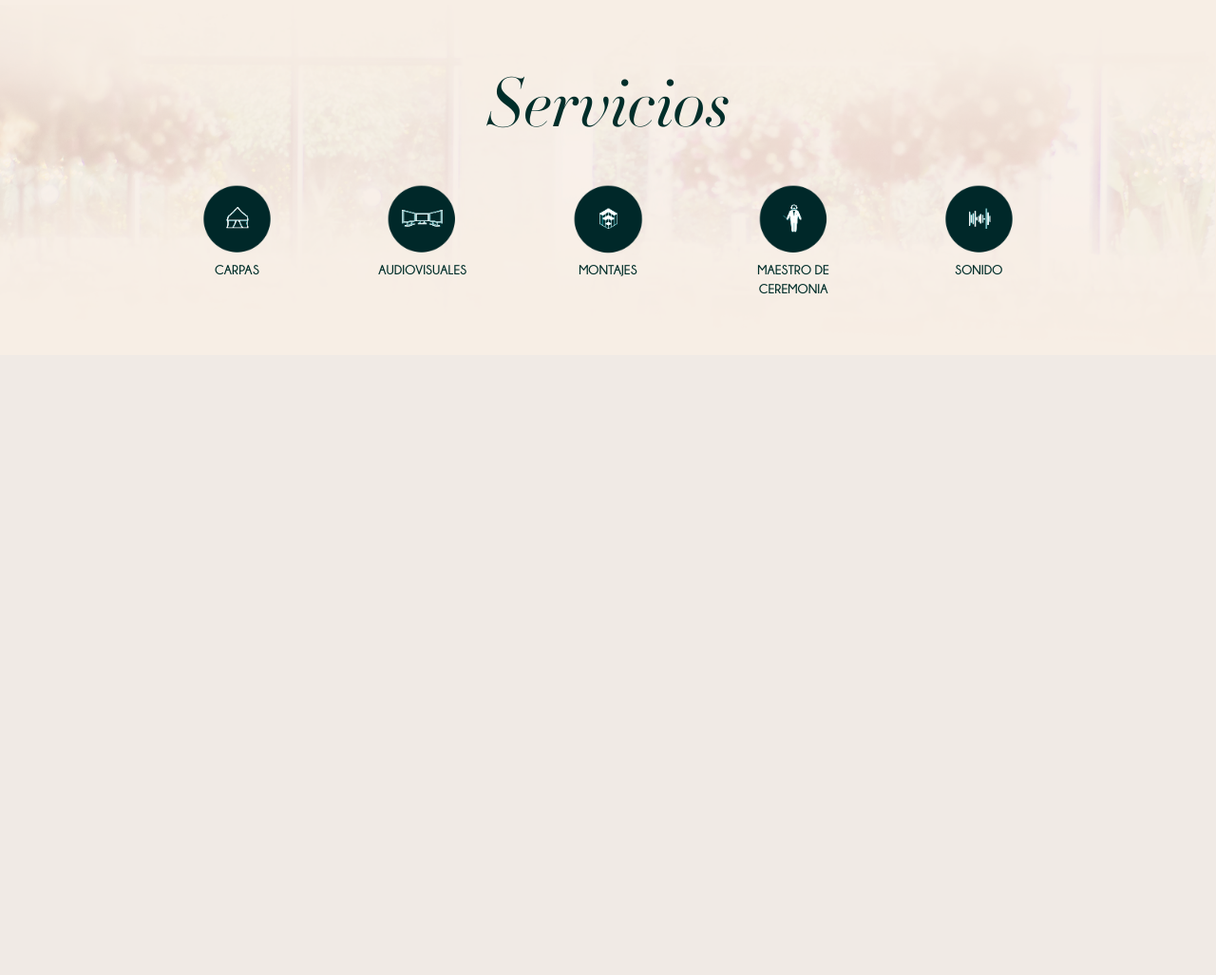
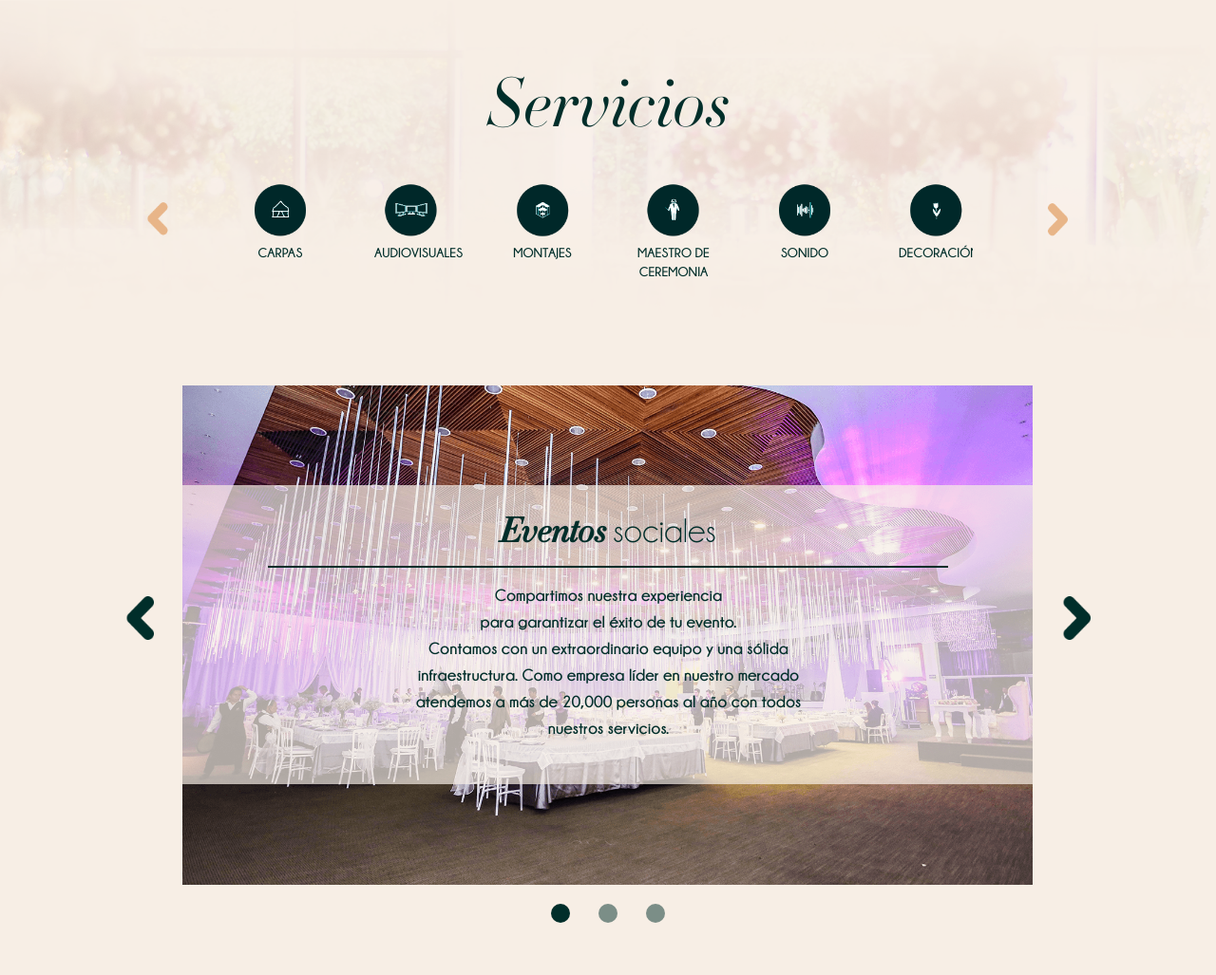
Before and after one commit to martinalanis/cantabria, a PHP site: page / in a window 1280 px wide. Shown: the part 2216-3243 px from the top of the page at 95% size. Before the commit the page ends 2590 px from the top, so only its background shows below. Run offline with PHP 8.4, Linux system fonts and the light colour scheme; some libraries are stand-ins or nearby versions.

Commit message:
Terminado events

```diff
--- a/css/main.css
+++ b/css/main.css
@@ -225,6 +225,11 @@
     opacity: 0;
 }
 
+.divider {
+    height: 2px;
+    background: #002e2a;
+}
+
 .menu-icon {
     position: absolute;
     top: 2%;
@@ -304,22 +309,56 @@
 
 /**Swiper**/
 
-.swiper-container {
+#swiper-gallery,
+#swiper-events {
     width: 70%;
     /*height: 300px;*/
 }
 
-.swiper-slide-gallery {
+#swiper-services {
+    width: 60%;
+    /*height: 300px;*/
+}
+
+.swiper-slide-gallery,
+.swiper-slide-events {
     background: #F7EEE5;
 }
 
 .swiper-slide-services img {
-    padding: 10px 20px 5px;
+    padding: 10px 10px 5px;
 }
 
 .swiper-slide-services p {
     text-align: center;
     color: #002e2a;
+}
+
+#pagination-events {
+    text-align: center;
+    margin-top: 20px;
+}
+
+    #pagination-events > span.swiper-pagination-bullet {
+        width: 20px;
+        height: 20px;
+        margin: 0 15px;
+        background: #002e2a;
+        opacity: 0.5;
+    }
+
+    #pagination-events > span.swiper-pagination-bullet-active {
+        opacity: 1;
+    }
+
+div.content-events {
+    position: absolute;
+    top: 20%;
+    bottom: 20%;
+    width: 100%;
+    background: rgba(247,238,229,0.7);
+    text-align: center;
+    padding: 1% 2%;
 }
 
 /**Sections**/
@@ -420,20 +459,20 @@
         letter-spacing: 5px;
     }
 
-    #gallery-next {
+    #gallery-next,
+    #gallery-prev {
         width: 3%;
         position: absolute;
-        right: 10%;
         top: 40%;
         cursor: pointer;
     }
 
+    #gallery-next {
+        right: 10%;
+    }
+
     #gallery-prev {
-        width: 3%;
-        position: absolute;
         left: 10%;
-        top: 40%;
-        cursor: pointer;
     }
 
 #comida {
@@ -467,6 +506,7 @@
     #comida a:hover {
         background: #002e2a;
         transform: translateY(-5px);
+        /*transform: scale3d(1.1,1.1,1.1);*/
     }
 
 #servicios {
@@ -481,7 +521,57 @@
         margin-bottom: 30px;
     }
 
+    #services-next,
+    #services-prev {
+        width: 2%;
+        position: absolute;
+        bottom: 30%;
+        cursor: pointer;
+    }
 
+    #services-next {
+        right: 12%;
+    }
+
+    #services-prev {
+        left: 12%;
+    }
+
+#eventos {
+    padding: 50px 0;
+    background: #F7EEE5;
+}
+
+    #events-next,
+    #events-prev {
+        width: 3%;
+        position: absolute;
+        top: 40%;
+        cursor: pointer;
+    }
+
+    #events-next {
+        right: 10%;
+    }
+
+    #events-prev {
+        left: 10%;
+    }
+
+    #eventos h1 {
+        margin-bottom: 15px;
+    }
+
+    #eventos div.info {
+        margin-top: 15px;
+        font-size: 1.1rem;
+        line-height: 1.6;
+    }
+
+#contacto {
+    padding: 50px 0 100px;
+    background: #F7EEE5;
+}
 
 
 
--- a/index.html
+++ b/index.html
@@ -108,7 +108,7 @@
 
             </div>
 
-            <div class="swiper-container" id="swiper-servicios">
+            <div class="swiper-container" id="swiper-services">
 
                 <div class="swiper-wrapper">
 
@@ -164,9 +164,63 @@
 
                 </div>
 
-                    <!-- If we need navigation buttons -->
-                    <!-- <div class="swiper-button-prev"></div>
-                    <div class="swiper-button-next"></div> -->
+            </div>
+
+            <div id="services-prev"><img src="img/arrow-prev.png" class="img-responsive" alt=""></div>
+            <div id="services-next"><img src="img/arrow-next.png" class="img-responsive" alt=""></div>
+
+        </section>
+
+        <section id="eventos">
+
+            <div class="wrap">
+
+                <div class="swiper-container" id="swiper-events">
+
+                    <div class="swiper-wrapper">
+
+                        <!-- Slides -->
+                        <div class="swiper-slide swiper-slide-events">
+                            <img src="img/events/27.png" alt="" class="img-responsive">
+                            <div class="content-events">
+                                <h1><span class="cursive"><b>Eventos</b> </span>sociales</h1>
+                                <div class="divider col-xs-10 col-center"></div>
+                                <div class="info col-xs-6 col-center">
+                                    <p>Compartimos nuestra experiencia <br>para garantizar el éxito de tu evento. <br>Contamos con un extraordinario equipo y una sólida infraestructura. Como empresa líder en nuestro mercado atendemos a más de 20,000 personas al año con todos nuestros servicios.</p>
+                                </div>
+                            </div>
+                        </div>
+                        <div class="swiper-slide swiper-slide-events">
+                            <img src="img/events/27.png" alt="" class="img-responsive">
+                            <div class="content-events">
+                                <h1><span class="cursive"><b>Eventos</b> </span>sociales</h1>
+                                <div class="divider col-xs-10 col-center"></div>
+                                <div class="info col-xs-6 col-center">
+                                    <p>Compartimos nuestra experiencia <br>para garantizar el éxito de tu evento. <br>Contamos con un extraordinario equipo y una sólida infraestructura. Como empresa líder en nuestro mercado atendemos a más de 20,000 personas al año con todos nuestros servicios.</p>
+                                </div>
+                            </div>
+                        </div>
+                        <div class="swiper-slide swiper-slide-events">
+                            <img src="img/events/27.png" alt="" class="img-responsive">
+                            <div class="content-events">
+                                <h1><span class="cursive"><b>Eventos</b> </span>sociales</h1>
+                                <div class="divider col-xs-10 col-center"></div>
+                                <div class="info col-xs-6 col-center">
+                                    <p>Compartimos nuestra experiencia <br>para garantizar el éxito de tu evento. <br>Contamos con un extraordinario equipo y una sólida infraestructura. Como empresa líder en nuestro mercado atendemos a más de 20,000 personas al año con todos nuestros servicios.</p>
+                                </div>
+                            </div>
+                        </div>
+
+                    </div>
+
+
+               </div>
+
+               <div id="pagination-events"><img src="img/blue-dot.png" alt="" class="img-responsive"></div>
+
+               <div id="events-prev"><img src="img/arrow-prev-green.png" class="img-responsive" alt=""></div>
+               <div id="events-next"><img src="img/arrow-next-green.png" class="img-responsive" alt=""></div>
+
 
             </div>
 
```
Also changed, not shown: js/plugins.js (+26 -8 lines), img/arrow-next-green.png (added), img/arrow-prev-green.png (added), img/blue-dot.png (added), img/events/27.png (added), img/flores.png (added). Lines whose indentation alone changed are shown as unchanged.
